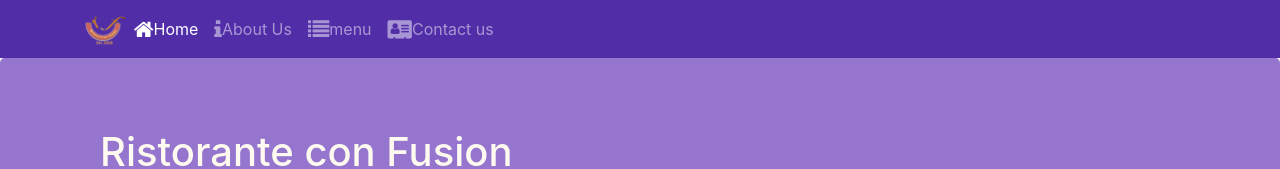
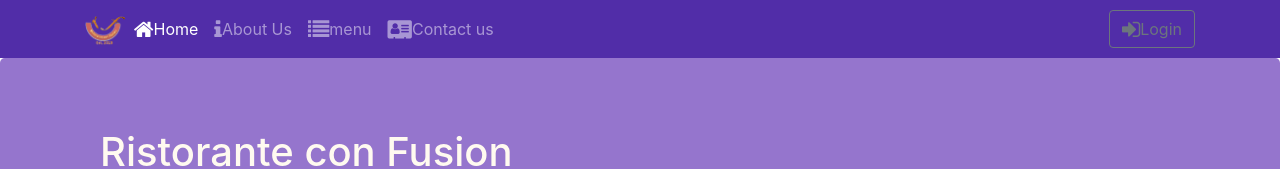
Before and after one commit to EvansRigopoulos/Restaurant-confusion-app, a React (Create React App) app: page /home in a window 1280 px wide. Shown: the top 169 px of the page. Built offline with nearby package versions, Linux system fonts and the light colour scheme.

Commit message:
Uncontrolled FOrm

```diff
--- a/src/components/HeaderComponent.js
+++ b/src/components/HeaderComponent.js
@@ -1,14 +1,23 @@
 import React, { Component } from 'react';
-import { Navbar, NavbarBrand,Nav,NavbarToggler,Collapse,NavItem, Jumbotron } from 'reactstrap';
+import { Navbar, NavbarBrand,Nav,NavbarToggler,Collapse,NavItem, Jumbotron
+,Button,Modal,ModalHeader,ModalBody} from 'reactstrap';
 import { NavLink } from 'react-router-dom';
+
+import {Form, FormGroup,Label, Input} from 'reactstrap';
+
 class Header extends Component {
 
   constructor(props){
     super(props);
     this.toggleNav = this.toggleNav.bind(this);
     this.state = {
-      isNavOpen: false
+      isNavOpen: false,
+      isModalOpen: false
+
     };
+    this.toggleNav = this.toggleNav.bind(this);
+    this.toggleModal = this.toggleModal.bind(this);
+    this.handleLogin = this.handleLogin.bind(this);
   }
 
   toggleNav() {
@@ -17,6 +26,18 @@ class Header extends Component {
     });
   }
 
+  toggleModal(){
+      this.setState({
+        isModalOpen : !this.state.isModalOpen
+      });
+  }
+  handleLogin(event) {
+    this.toggleModal();
+    alert("Username: " + this.username.value + " Password: " + this.password.value
+        + " Remember: " + this.remember.checked);
+    event.preventDefault();
+
+}
 
   render() {
     return(
@@ -49,6 +70,15 @@ class Header extends Component {
             </NavItem>
 
           </Nav>
+          <Nav className="ml-auto" navbar>
+              <NavItem>
+                <Button outline onClick={this.toggleModal} >
+                  <span className="fa fa-sign-in fa-lg">
+
+                  </span>Login
+                </Button>
+              </NavItem>
+          </Nav>
         </Collapse>
 
 
@@ -67,6 +97,32 @@ class Header extends Component {
                </div>
            </div>
        </Jumbotron>
+       <Modal isOpen={this.state.isModalOpen} toggle={this.toggleModal}>
+         <ModalHeader toggle={this.toggleModal}>Login</ModalHeader>
+         <ModalBody>
+         <Form onSubmit={this.handleLogin}>
+                            <FormGroup>
+                                <Label htmlFor="username">Username</Label>
+                                <Input type="text" id="username" name="username"
+                                    innerRef={(input) => this.username = input} />
+                            </FormGroup>
+                            <FormGroup>
+                                <Label htmlFor="password">Password</Label>
+                                <Input type="password" id="password" name="password"
+                                    innerRef={(input) => this.password = input}  />
+                            </FormGroup>
+                            <FormGroup check>
+                                <Label check>
+                                    <Input type="checkbox" name="remember"
+                                    innerRef={(input) => this.remember = input}  />
+                                    Remember me
+                                </Label>
+                            </FormGroup>
+                            <Button type="submit" value="submit" color="primary">Login</Button>
+                        </Form>
+
+         </ModalBody>
+       </Modal>
     </React.Fragment>
     );
   }
```
